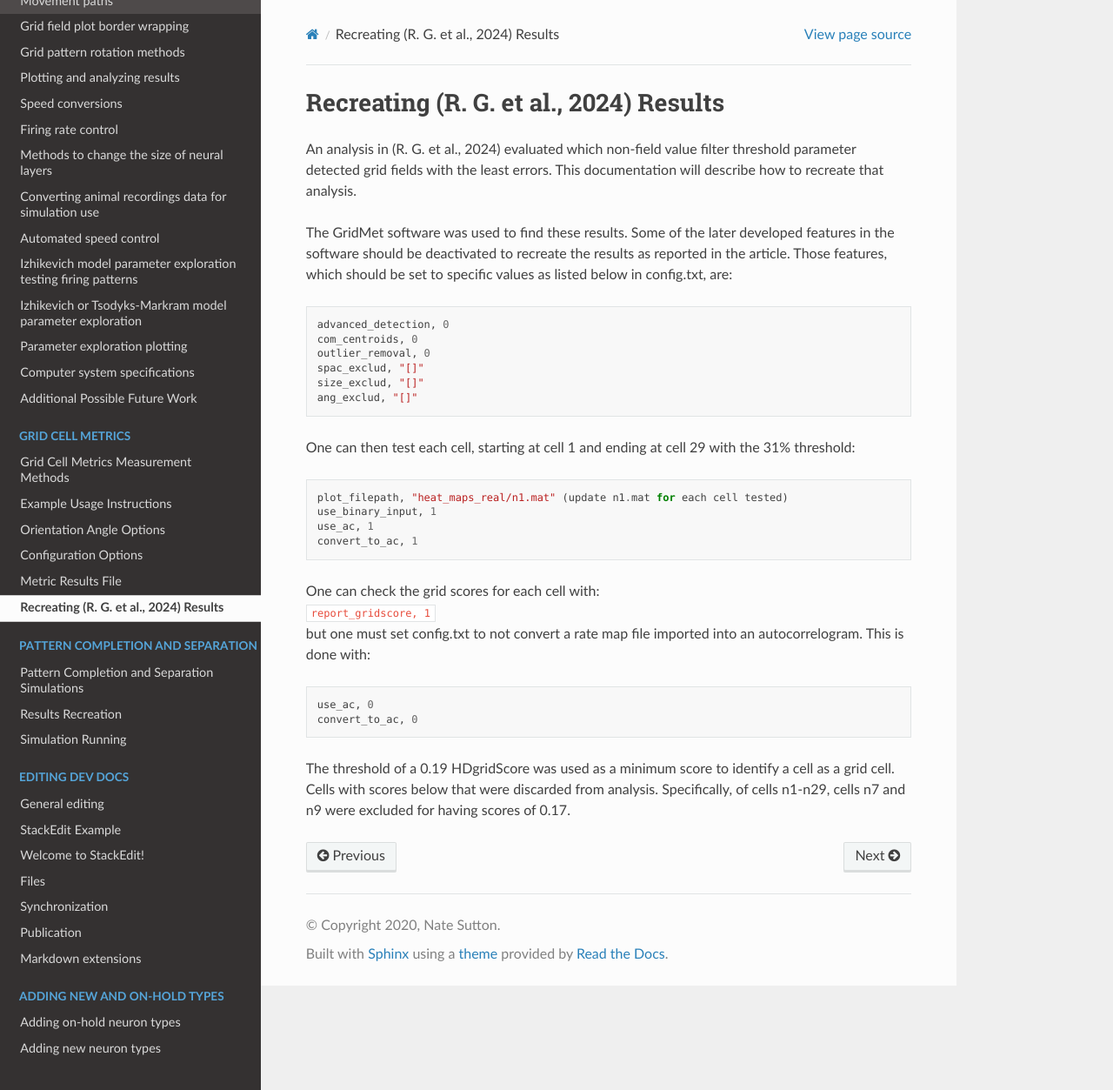
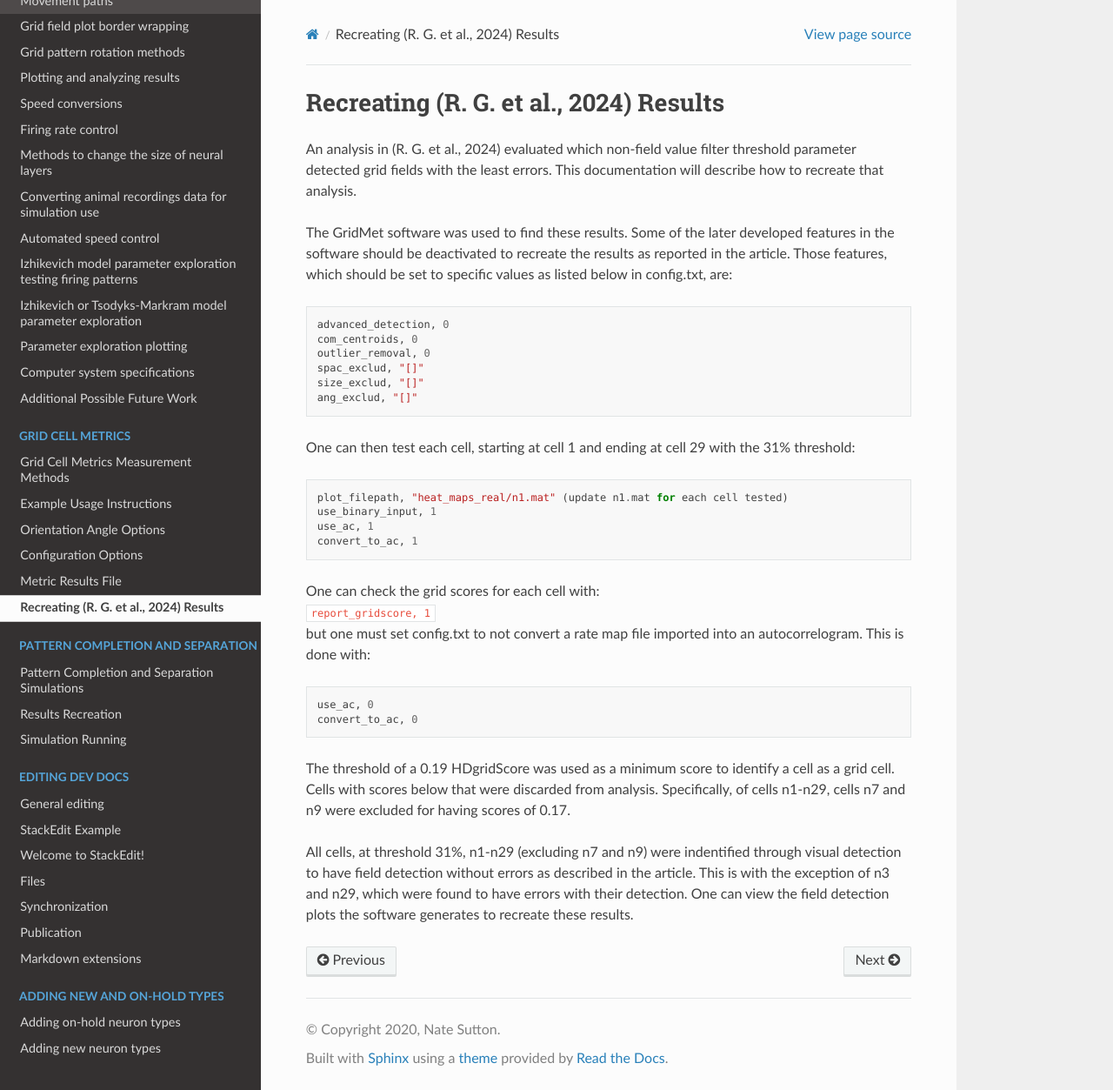
Before and after one commit to Hippocampome-Org/hco_dev_docs, a Sphinx documentation site: the page built from docs/gridcell_metrics/recreating_results.md, in a window 1280 px wide and 1253 px high. Shown: the whole window at 87% size. Built offline with Sphinx 7.4.7 and the Read the Docs theme 3.1.0, drawn with Linux system fonts in a browser that asks for light colours.

Commit message:
added details about the performance of GridMet in a doc

````diff
--- a/docs/gridcell_metrics/recreating_results.md
+++ b/docs/gridcell_metrics/recreating_results.md
@@ -31,3 +31,5 @@ use_ac, 0
 convert_to_ac, 0
 ```
 The threshold of a 0.19 HDgridScore was used as a minimum score to identify a cell as a grid cell. Cells with scores below that were discarded from analysis. Specifically, of cells n1-n29, cells n7 and n9 were excluded for having scores of 0.17.
+
+All cells, at threshold 31%, n1-n29 (excluding n7 and n9) were indentified through visual detection to have field detection without errors as described in the article. This is with the exception of n3 and n29, which were found to have errors with their detection. One can view the field detection plots the software generates to recreate these results.
````
